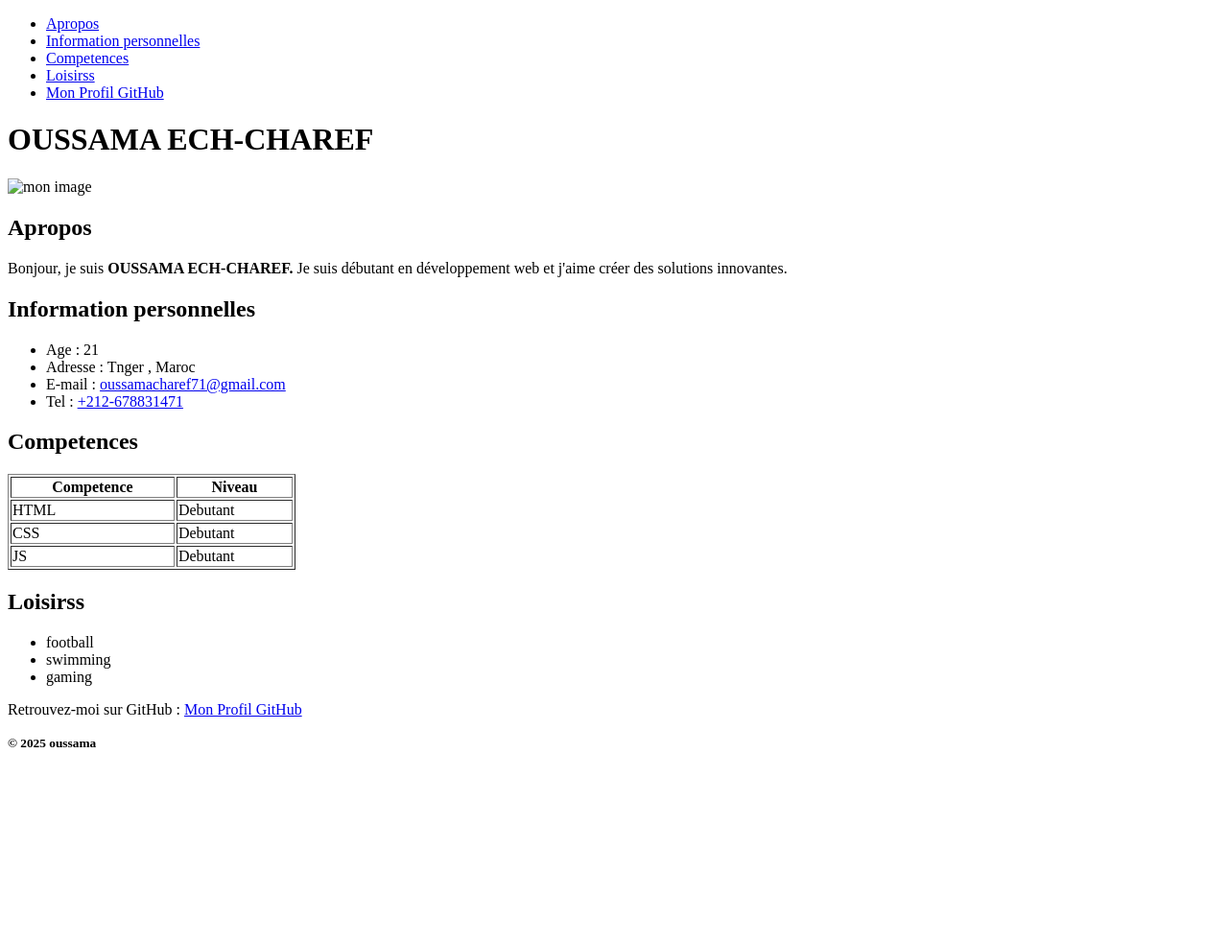
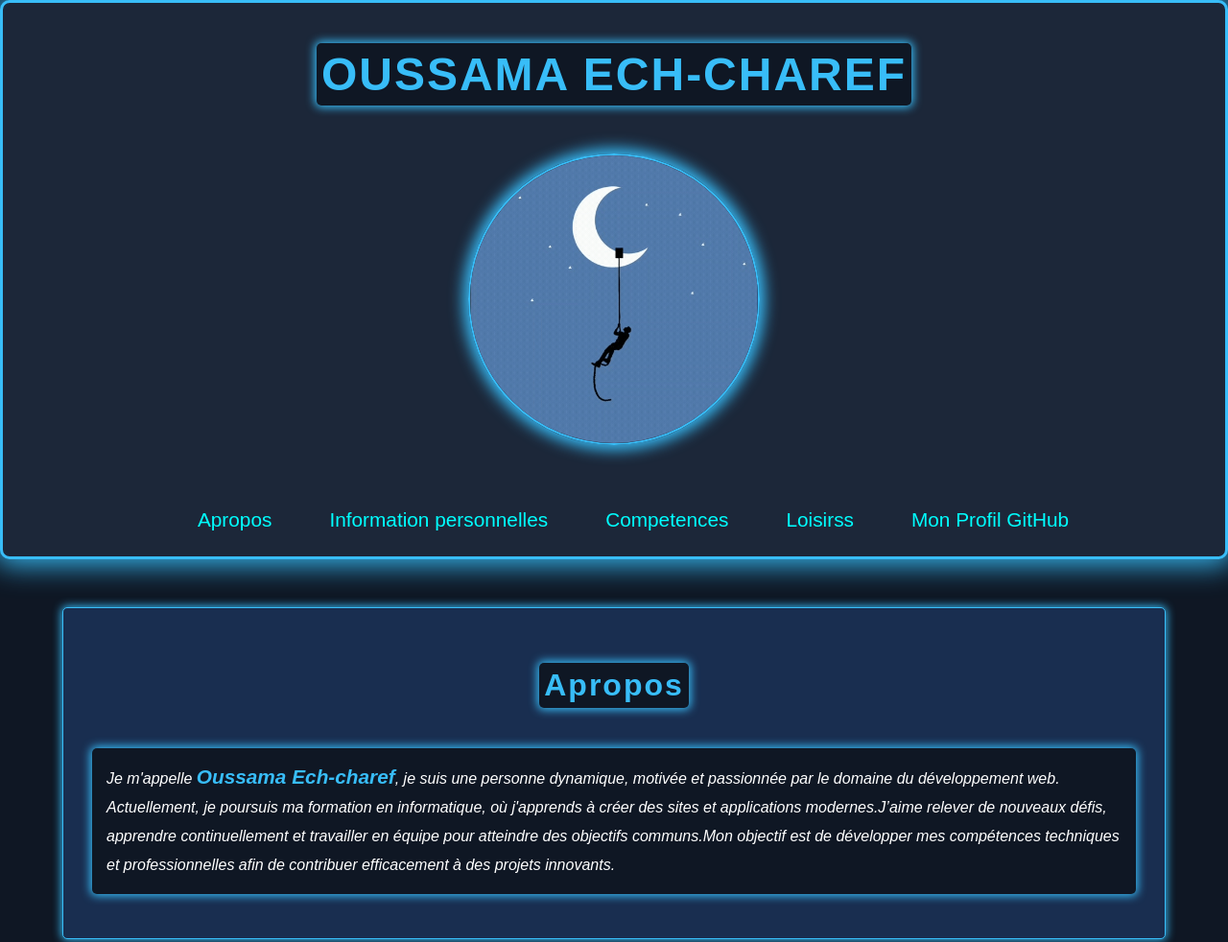
Before and after one commit to OUSSAMA-71/Styliser_avec_CSS, a plain HTML site: page Prototype__Maquette_stylisee_dune_page_daccueil/index.html in a window 1280 px wide. Shown: the top 982 px of the page at 96% size. Before the commit the page ends 800 px from the top, so only its background shows below. Drawn offline with Linux system fonts and the light colour scheme.

Commit message:
prototype

```diff
--- a/Prototype__Maquette_stylisee_dune_page_daccueil/index.html
+++ b/Prototype__Maquette_stylisee_dune_page_daccueil/index.html
@@ -3,10 +3,18 @@
     <head>
         <meta charset="UTF-8">
         <meta name="viewport" content="width=device-width, initial-scale=1.0">
-    <title>MON PROFILE OUSSAMA ECH-CHAREF</title>
+        <title>Mon Profil - Oussama</title>
+        <link rel="stylesheet" href="style.css">
     </head>
 <body>
+
+  <!-- ===== HEADER ===== -->
+
   <header>
+
+            <h1>OUSSAMA ECH-CHAREF</h1>
+            <img src="images/gift2.gif" alt="mon image">
+
             <nav>
                 <ul>
                     <li><a href="#Apropos">Apropos</a></li>
@@ -14,60 +22,79 @@
                     <li><a href="#Competences">Competences</a></li>
                     <li><a href="#Loisirss">Loisirss</a></li>
                     <li><a href="#MonProfilGitHub">Mon Profil GitHub</a></li>
+                </ul>
+            </nav>
 
+  </header>
+
+
+  <!-- ===== MAIN ===== -->
+
+        <main>
+
+                <section id="Apropos">
+                        <h2>Apropos</h2>
+                        <p>Je m'appelle <b>Oussama Ech-charef</b>, je suis une personne dynamique,
+                             motivée et passionnée par le domaine du développement web. Actuellement,
+                            je poursuis ma formation en informatique, où j'apprends à créer des
+                             sites et applications modernes.J’aime relever de nouveaux défis,
+                            apprendre continuellement et travailler en équipe pour atteindre
+                             des objectifs communs.Mon objectif est de développer mes compétences
+                             techniques et professionnelles afin de contribuer efficacement à des projets innovants.</p>
+            </section>
+
+
+                <section id="Informationpersonnelles">
+
+                    <h2>Information personnelles</h2>
+                    <ul>
+                        <li>Age     : 21 ans</li>
+                        <li>Adresse : Tanger, Morocco</li>
+                        <li>E-mail  : <a href="mailto:oussamacharef71@gmail.com">oussamacharef71@gmail.com</a></li>
+                        <li>Telephon : <a href="tel:+212-678831471">+212-678831471</a></li>
                     </ul>
 
-        </nav>
-        <h1>OUSSAMA ECH-CHAREF</h1>
-        <img src="images/image.jpg" alt="mon image" width="300">
-    </header>
-    <main>
-        <section id="Apropos">
-            <h2>Apropos</h2>
-            <p>Bonjour, je suis <b>OUSSAMA ECH-CHAREF.</b> Je suis débutant en développement web et j'aime créer des solutions innovantes.</p>
                 </section>
-        <section id="Informationpersonnelles">
-            <h2>Information personnelles</h2>
-            <ul>
-                <li>Age     : 21</li>
-                <li>Adresse : Tnger , Maroc</li>
-                <li>E-mail  : <a href="mailto:oussamacharef71@gmail.com">oussamacharef71@gmail.com</a></li>
-                <li>Tel     : <a href="tel:+212-678831471">+212-678831471</a></li>
-            </ul>
-        </section>
+
+
                 <section id="Competences">
                     <h2>Competences</h2>
-            <table border="1" width="300">
+                    <table >
                         <tr>
-                    <th>Competence</th>
+                            <th>Competences</th>
                             <th>Niveau</th>
                         </tr>
                         <tr>
                             <td>HTML</td>
-                    <td>Debutant</td>
+                            <td>Avancé</td>
                         </tr>
                         <tr>
                             <td>CSS</td>
-                    <td>Debutant</td>
+                            <td>Intermédiaire</td>
                         </tr>
                         <tr>
-                    <td>JS</td>
+                            <td>JavaScript</td>
                             <td>Debutant</td>
                         </tr>
                     </table>
                 </section>
+
                     <section id="Loisirss">
                         <h2>Loisirss</h2>
                         <ul>
                             <li>football </li>
                             <li>swimming</li>
                             <li>gaming</li>
+                            <li>basketball</li>
                         </ul>
                     </section>
+
         </main>
+  <!-- ===== FOOTER ===== -->
+
     <footer id="MonProfilGitHub">
-        <p>Retrouvez-moi sur GitHub : <a href="https://github.com/OUSSAMA-71" target="_blank">Mon Profil GitHub</a></p>
-        <b><small>&copy; 2025 oussama</small></b>
+        <p>Retrouvez-moi sur GitHub :  <a href="https://github.com/OUSSAMA-71" target="_blank">Mon Profil GitHub</a></p>
+        <small>&copy; 2025 Mr Oussama</small>
     </footer>
 
 </body>
--- a/Prototype__Maquette_stylisee_dune_page_daccueil/style.css
+++ b/Prototype__Maquette_stylisee_dune_page_daccueil/style.css
@@ -0,0 +1,226 @@
+ html {
+  scroll-behavior: smooth;
+ }
+
+ :root {
+    --bg-header:   #1c2739;
+    --bg-main:     #192e50;
+    --bg-body:     #0f1724;
+    --text-main:   #1e6be6;;
+    --texte-main:  #38bdf8;
+ }
+
+
+ body {
+  font-family: Arial, Helvetica, sans-serif;
+  background-color: var(--bg-body);
+  color: var(--text-main);
+  margin: auto;
+  margin: 10;
+  padding:10;
+  width: 900;
+ }
+
+
+ header {
+  background-color: var(--bg-header);
+  display: flex;
+  flex-direction: column;
+
+  align-items: center;
+  padding: 10px;
+  border: 3px solid var(--texte-main);
+  border-radius: 10px;
+    box-shadow: 0 0 30px 5px var(--texte-main);
+ }
+
+ h1 {
+  background-color: var(--bg-body);
+  box-shadow: 0 0 10px 2px var(--texte-main);
+  letter-spacing: 2px;
+  padding: 5px;
+  border-radius: 5px;
+  font-size: 3rem;
+  color: var(--texte-main);
+  margin-bottom: 50px;
+  transition: 0.3s ease;
+ }
+
+ h1:hover {
+     transform:  scale(1.2);
+ }
+
+ img {
+  width: 300px;
+  height: 300px;
+  border: 2px solid var(--texte-main);
+  border-radius: 50%;
+  margin-bottom: 50px;
+  box-shadow: 0 0 15px 5px var(--texte-main);
+ }
+
+ img:hover {
+     transform: rotate(5deg) scale(1.05);
+ }
+
+ nav ul {
+  display: flex;
+  justify-content: center;
+  gap: 60px;
+  list-style: none;
+ }
+
+ nav ul a {
+  font-size: 1.3rem;
+  text-decoration: none;
+  color: rgb(0, 255, 255);
+  transition: 0.3s ease;
+ }
+
+  nav ul a:hover {
+  background-color: var(--texte-main);
+  color: var(--bg-main);
+  padding: 5px;
+  border-radius: 5px;
+  box-shadow: 0 0 10px 1px var(--texte-main);
+ }
+
+ section {
+  display: flex;
+  flex-direction: column;
+  width: 85%;
+  background-color: var(--bg-main);
+  border: 1px solid var(--texte-main);
+  border-radius: 5px;
+  align-items: center;
+  margin: auto;
+  margin-top: 50px;
+  margin-bottom: 50PX;
+  padding: 30px;
+    box-shadow: 0 0 10px 1px var(--texte-main);
+ }
+ h2 {
+  background-color: var(--bg-body);
+  box-shadow: 0 0 10px 2px var(--texte-main);
+  letter-spacing: 2px;
+  padding: 5px;
+  border-radius: 5px;
+  font-size: 2rem;
+  color: var(--texte-main);
+ }
+
+  h2:hover {
+     transform:  scale(1.1);
+ }
+
+ section p {
+  background-color: var(--bg-body);
+  color: white;
+  padding: 15px;
+  border-radius: 5px;
+  box-shadow: 0 0 10px 2px var(--texte-main);
+  line-height: 30px;
+  font-style: italic;
+  font-weight:  100;
+ }
+
+ section p:hover {
+  color: rgb(173, 245, 247);
+  transform:  scale(1.02);
+ }
+
+ section p b {
+  font-size: 1.3rem;
+  color: var(--texte-main);
+ }
+ section ul li {
+   color: #1e6be6;
+  font-size: 1.2rem;
+  padding: 10px;
+  font-style: italic;
+ }
+
+
+
+section ul li {
+    list-style: none;
+    background: var(--bg-body);
+    margin: 10px;
+    padding: 12px 15px;
+    border: 1px solid var(--texte-main);
+    border-radius: 10px;
+    box-shadow: 0 4px 10px rgba(6, 182, 212, 0.15);
+    transition: 0.3s ease;
+  }
+  section ul li:hover {
+    color: #718db8;
+     transform:  scale(1.05);
+ }
+
+ section ul a {
+  font-size: 1.4rem;
+  color: var(--texte-main);
+  text-decoration: none;
+ }
+
+ table {
+  background-color: var(--bg-body);
+  width: 80%;
+  text-align: center;
+  border-collapse: collapse;
+  box-shadow: 0 0 10px 2px var(--texte-main);
+ }
+
+  table:hover {
+     transform:  scale(1.05);
+ }
+ th, td {
+  border: 1px solid var(--texte-main);
+  padding: 10px;
+ }
+
+ td:hover {
+  color: #718db8;
+     transform:  scale(1.05);
+ }
+ th {
+  font-size: 1.5rem;
+  background-color: #192e50;
+  color: var(--texte-main);
+ }
+
+ td {
+   color: #1e6be6;
+ }
+
+
+ footer {
+  background-color: var(--bg-header);
+  text-align: center;
+  padding: 20px;
+  border: 3px solid var(--texte-main);
+  border-radius: 10px;
+  margin-top: 20px;
+    box-shadow: 0 0 30px 5px var(--texte-main);
+ }
+
+ footer p a {
+  font-size: 1.2rem;
+  color: rgb(0, 255, 255);
+  text-decoration: none;
+  padding: 10px;
+  margin-bottom: 30px;
+ }
+
+ footer p a:hover {
+  background-color: var(--texte-main);
+  color: var(--bg-main);
+  padding: 5px;
+  border-radius: 5px;
+   box-shadow: 0 0 10px 1px var(--texte-main);
+
+}
+
+small {
+  font-size: 1.2rem;
+}
--- a/chapiteres/Chapitre2_Typographie_couleurs_bordures_modele_de_boite/style.css
+++ b/chapiteres/Chapitre2_Typographie_couleurs_bordures_modele_de_boite/style.css
@@ -4,7 +4,7 @@ body {
 }
 
 .container {
-  background-color: white;
+  background-color: rgb(255, 255, 255);
   color: #333333;
   width: 300px;
   padding: 20px;
```
Also changed, not shown: Prototype__Maquette_stylisee_dune_page_daccueil/images/gift2.gif (added). Lines whose indentation alone changed are shown as unchanged.
